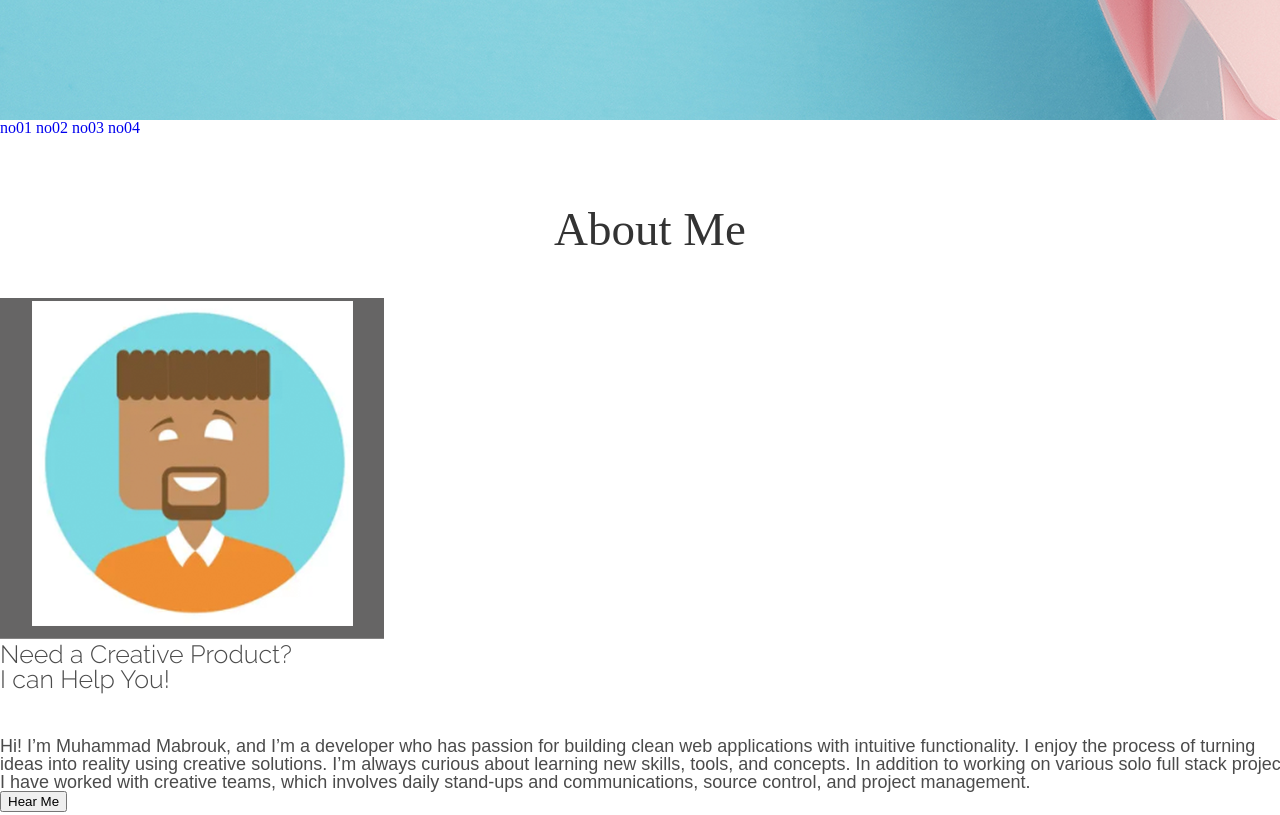
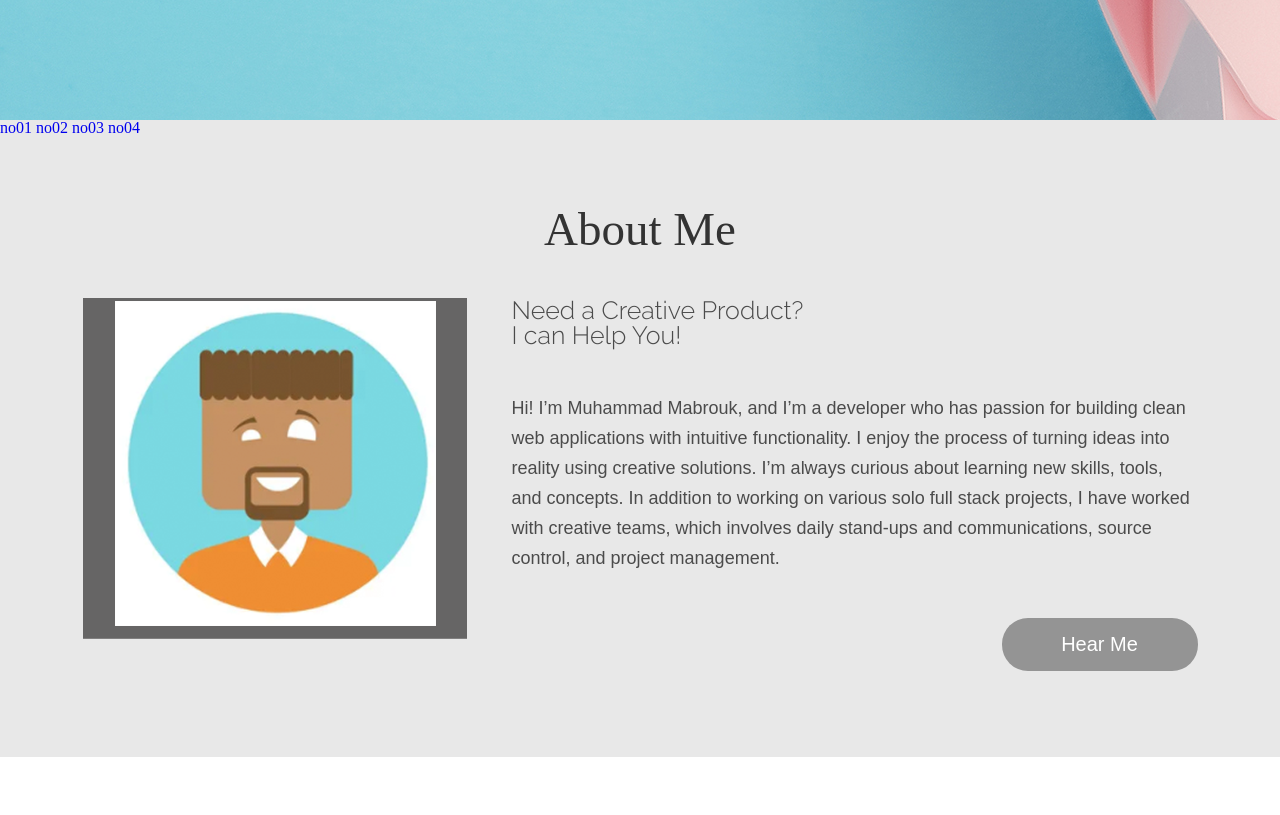
Before and after one commit to rkdrudtj/onepage-final, a website built with Parcel: page index.html in a window 1280 px wide. Shown: the part 680-1495 px from the top of the page. Built offline with nearby package versions, Linux system fonts and the light colour scheme; grey boxes are pictures that could not be loaded.

Commit message:
box02 end

```diff
--- a/css/index.css
+++ b/css/index.css
@@ -111,3 +111,41 @@ header>.btn{
 #box01>p.link{
   position:absolute;
 }
+/* box02 */
+#box02{
+  background-color: #e8e8e8;
+
+}
+#box02>div{
+  width:1115px;
+  margin:0 auto;
+
+
+}
+ #box02 .box{
+  position:relative;
+  padding-left:429px;
+
+}
+#box02 .box>figure{
+  position:absolute;
+  left:0;top:0;
+  width:429px;
+}
+#box02 .box>div p.text{
+  line-height: 30px;
+  margin-bottom:45px;
+
+}
+#box02 .box>div p.btn{
+  text-align: right;
+}
+#box02 .box>div p.btn>button{
+  width:196px;
+  height:53px;
+  background-color: #949494;
+  border:none;
+  color:#fff;
+  font-size:20px;
+  border-radius: 26px;
+}
--- a/index.html
+++ b/index.html
@@ -51,7 +51,7 @@
     <article id="box02">
       <div>
         <h3>About Me</h3>
-        <div>
+        <div class="box">
           <figure>
             <img src="./images/icon/people.png" alt="자신의 이름">
             <figcaption class="hide">나의 소개</figcaption>
@@ -62,7 +62,7 @@
               I can Help You!</p>
             <p class="text">Hi! I’m Muhammad Mabrouk, and I’m a developer who has passion for building clean web applications with intuitive functionality. I enjoy the process of turning ideas into reality using creative solutions. I’m always curious about learning new skills, tools, and concepts. In addition to working on various solo full stack projects, I have worked with creative teams, which involves daily stand-ups and communications, source control, and project management.
             </p>
-            <p><button>Hear Me</button></p>
+            <p class="btn"><button>Hear Me</button></p>
           </div>
         </div>
       </div>
```
